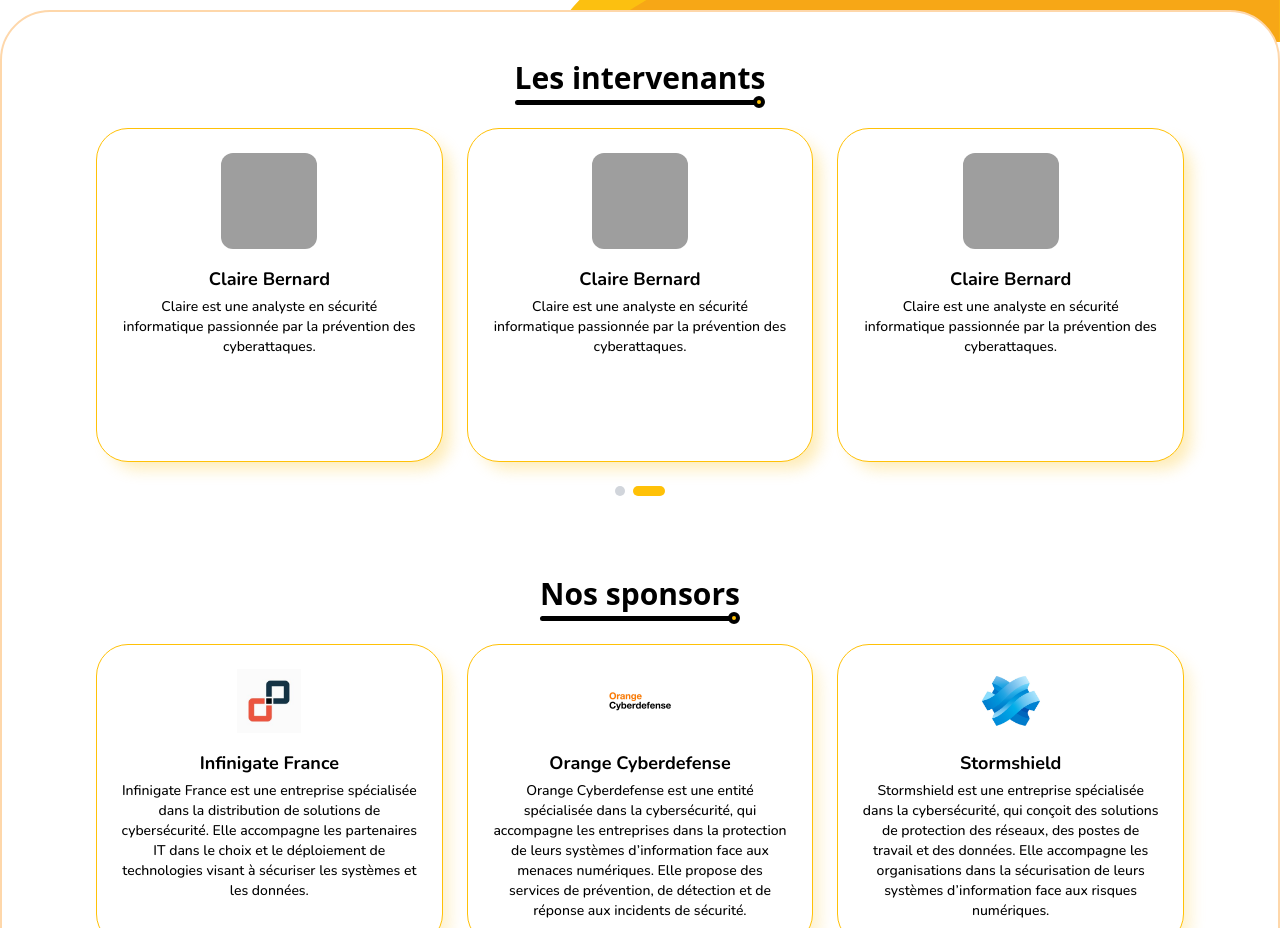
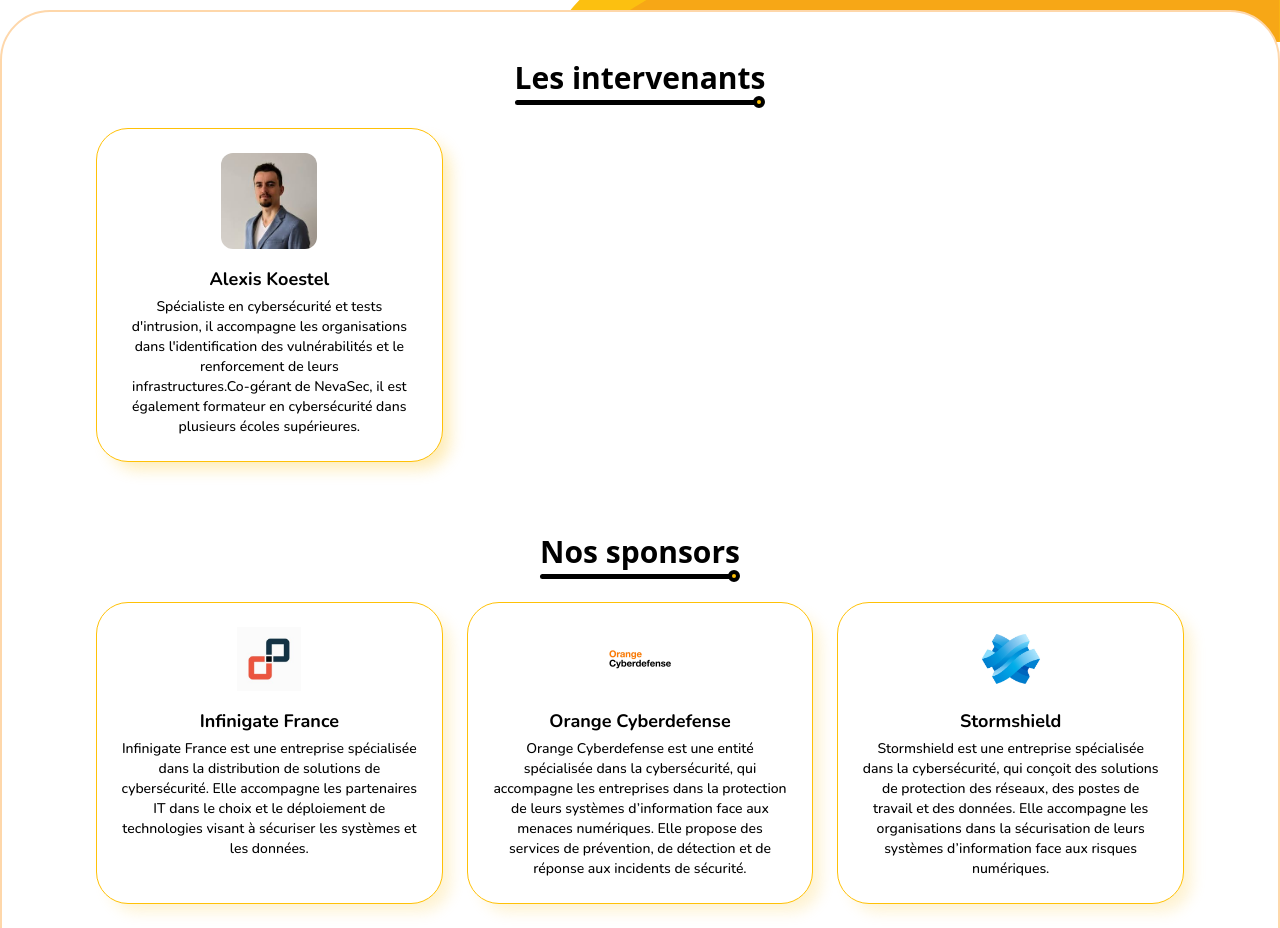
Before and after one commit to Raytara/CESI-Cyberday, a React (Vite) app: page / in a window 1280 px wide. Shown: the part 920-1848 px from the top of the page. Built offline with nearby package versions, Linux system fonts and the light colour scheme; grey boxes are pictures that could not be loaded.

Commit message:
fix: clear data

```diff
--- a/src/data/Intervenants.ts
+++ b/src/data/Intervenants.ts
@@ -7,34 +7,4 @@
     bio: "Spécialiste en cybersécurité et tests d'intrusion, il accompagne les organisations dans l'identification des vulnérabilités et le renforcement de leurs infrastructures.Co‑gérant de NevaSec, il est également formateur en cybersécurité dans plusieurs écoles supérieures.",
     photo: AlexisPhoto
   },
-  {
-    id: 2,
-    name: "Alice Dupont",
-    bio: "Alice est experte en sécurité des systèmes d'information avec plus de 10 ans d'expérience.",
-    photo: "https://randomuser.me/api/portraits/women/1.jpg",
-  },
-  {
-    id: 3,
-    name: "Bob Martin",
-    bio: "Bob est un consultant en cybersécurité spécialisé dans la protection des données.",
-    photo: "https://randomuser.me/api/portraits/men/2.jpg",
-  },
-  {
-    id: 4,
-    name: "Claire Bernard",
-    bio: "Claire est une analyste en sécurité informatique passionnée par la prévention des cyberattaques.",
-    photo: "https://randomuser.me/api/portraits/women/3.jpg",
-  },
-  {
-    id: 5,
-    name: "Claire Bernard",
-    bio: "Claire est une analyste en sécurité informatique passionnée par la prévention des cyberattaques.",
-    photo: "https://randomuser.me/api/portraits/women/3.jpg",
-  },
-  {
-    id: 6,
-    name: "Claire Bernard",
-    bio: "Claire est une analyste en sécurité informatique passionnée par la prévention des cyberattaques.",
-    photo: "https://randomuser.me/api/portraits/women/3.jpg",
-  },
 ];
```
